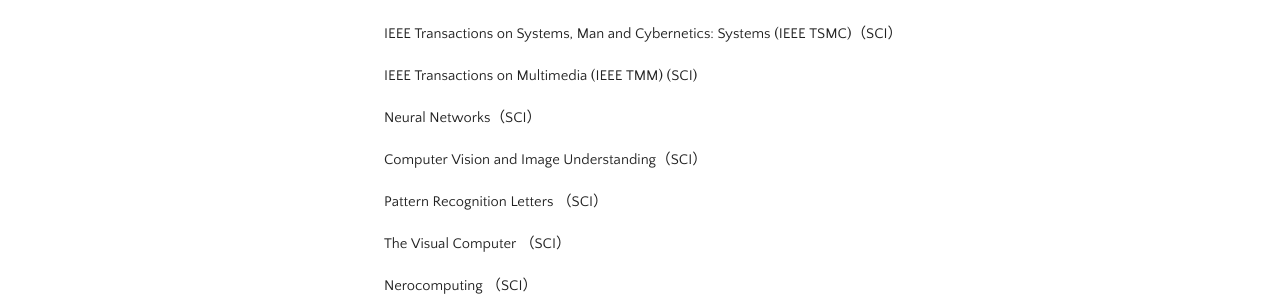
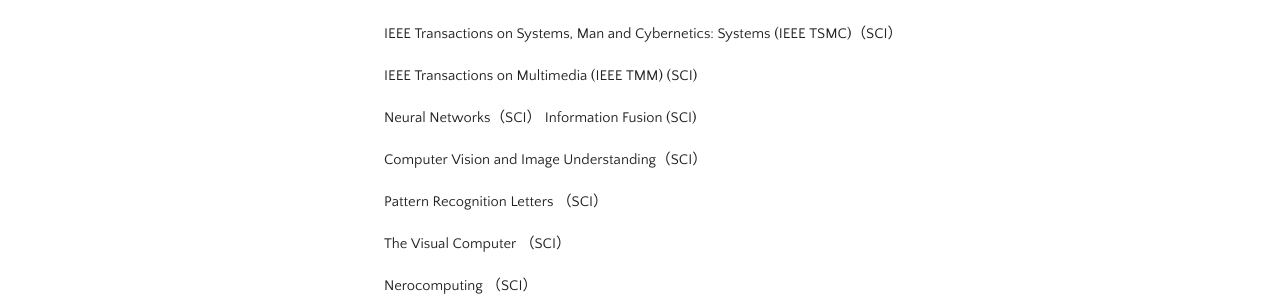
Before and after one commit to hellloxiaotian/hellloxiaotian.github.io, a Jekyll site: the page built from index.md, in a window 1280 px wide and 900 px high, scrolled down 4578 px. Shown: the part 150-450 px from the top of the window. Built offline with Jekyll 4.4.1, drawn with Linux system fonts in a browser that asks for light colours; nearby versions of some CDN libraries; our own code applies the rules of GitHub Pages for plain Markdown files; the repository's description, which GitHub fills in, is left out.

Commit message:
Update index.md

```diff
--- a/index.md
+++ b/index.md
@@ -180,6 +180,7 @@
 IEEE Transactions on Multimedia (IEEE TMM) (SCI)
 
 Neural Networks（SCI）
+Information Fusion (SCI)
 
 Computer Vision and Image Understanding（SCI）
 
```
